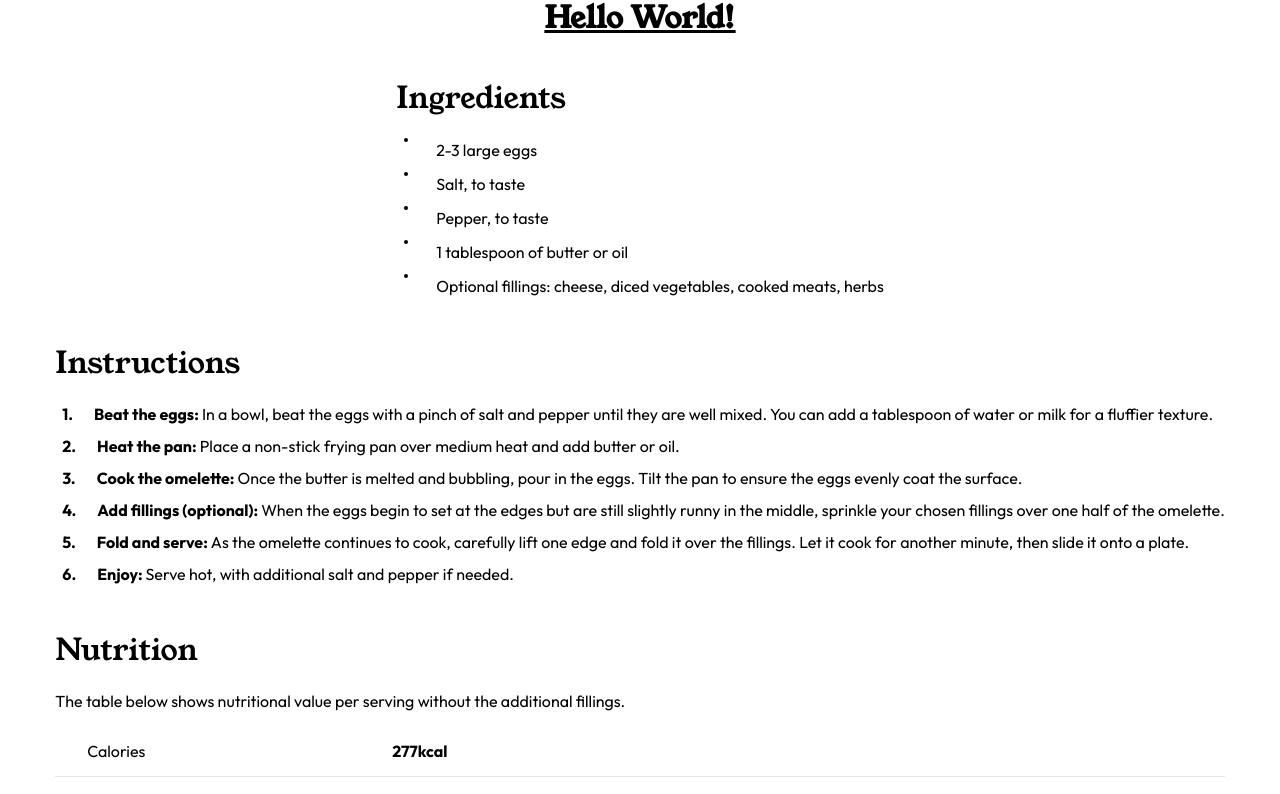
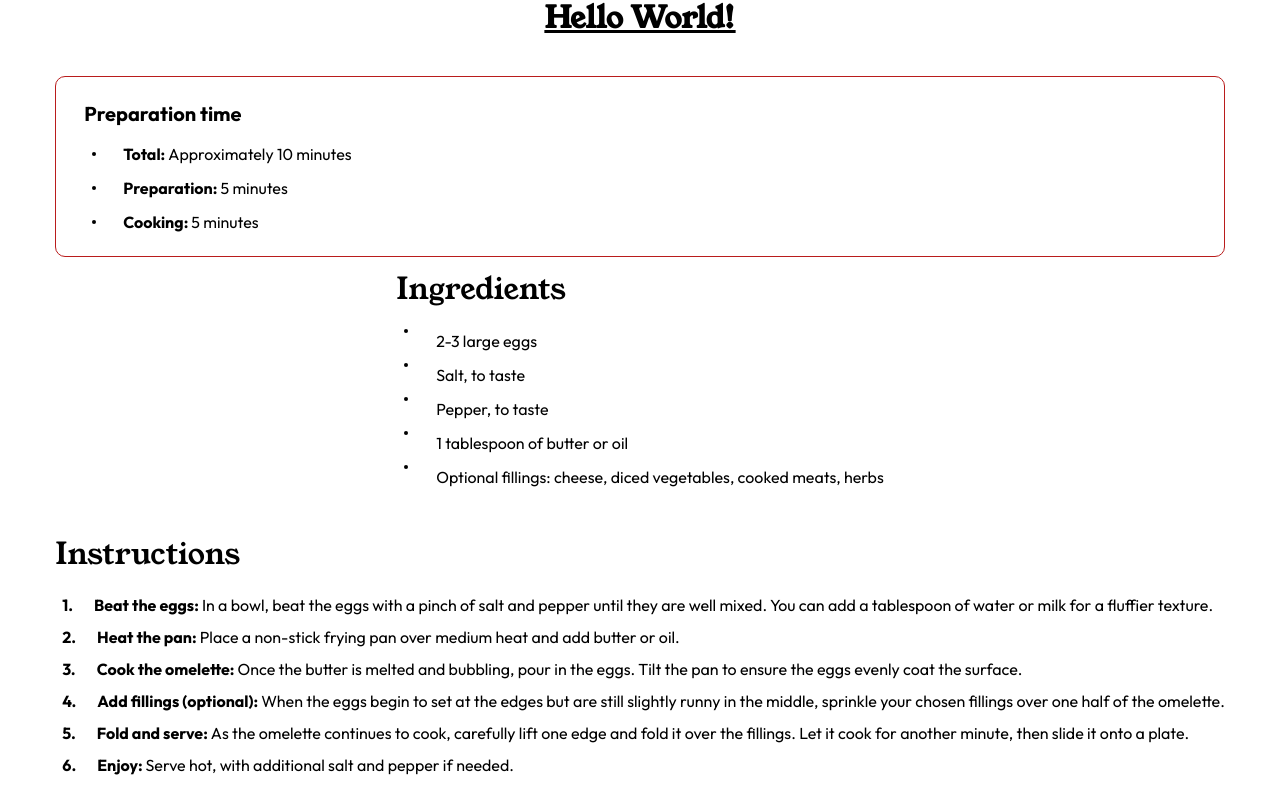
Before and after one commit to fkrunic/frontend-mentor-recipe-page, a React (Vite) app: page / in a window 1280 px wide. Shown: the top 794 px of the page. Built offline with nearby package versions, Linux system fonts and the light colour scheme.

Commit message:
feat: preparation-section

```diff
--- a/src/App.tsx
+++ b/src/App.tsx
@@ -1,14 +1,16 @@
 import './App.css'
 import {NutritionSection} from "./components/NutritionSection.tsx";
 import {InstructionSection} from "./components/InstructionSection.tsx";
-import {appData, ingredientSection, instructionSection} from "./data.ts";
+import {appData, ingredientSection, instructionSection, preparationSection} from "./data.ts";
 import {IngredientSection} from "./components/IngredientSection.tsx";
+import {PreparationSection} from "./components/PreparationSection.tsx";
 
 function App() {
   return (
       <div className="flex flex-col justify-center items-center min-h-screen">
           <h1 className="text-3xl font-young-serif font-bold underline">Hello World!</h1>
           <div className="flex flex-col gap-[10px] items-center px-[10px] py-[40px]">
+              <PreparationSection {...preparationSection} />
               <IngredientSection {...ingredientSection} />
               <InstructionSection {...instructionSection} />
               <NutritionSection title={appData.title} description={appData.description} entries={appData.entries} />
--- /dev/null
+++ b/src/components/PreparationRow.tsx
@@ -0,0 +1,19 @@
+import {Bullet} from "./Bullet.tsx";
+import React from "react";
+
+export interface PreparationRowProps {
+    title: string,
+    description: string,
+}
+
+export const PreparationRow: React.FC<PreparationRowProps> = ({ title, description }) => {
+    return (
+        <div className="flex flex-row gap-[27px] items-center">
+            <Bullet/>
+            <div className="font-outfit text-[16px]">
+                <span className="font-bold">{title}: </span>
+                <span>{description}</span>
+            </div>
+        </div>
+    )
+}
--- /dev/null
+++ b/src/components/PreparationSection.tsx
@@ -0,0 +1,22 @@
+import {PreparationRow, PreparationRowProps} from "./PreparationRow.tsx";
+import React from "react";
+
+export interface PreparationSectionProps {
+    rows: PreparationRowProps[]
+}
+
+export const PreparationSection: React.FC<PreparationSectionProps> = ({rows}) => {
+    return (
+        <div className="w-full flex flex-col px-[28px] py-[22px] rounded-[10px] border border-red-700">
+            <div className="flex flex-col gap-[13px]">
+                <div className="font-outfit font-bold text-[20px]">Preparation time</div>
+                <div className="w-full flex flex-col pl-[8px]">
+                    <div className="flex flex-col gap-[10px]">{rows.map((row, index) =>
+                        <PreparationRow key={index} {...row}/>
+                    )}
+                    </div>
+                </div>
+            </div>
+        </div>
+    )
+}
--- a/src/data.ts
+++ b/src/data.ts
@@ -1,6 +1,7 @@
 import {InstructionSection} from "./components/InstructionSection.tsx";
 import {NutritionSectionProps} from "./components/NutritionSection.tsx";
 import {IngredientSectionProps} from "./components/IngredientSection.tsx";
+import {PreparationSectionProps} from "./components/PreparationSection.tsx";
 
 export const appData: NutritionSectionProps = {
     title: "Nutrition",
@@ -69,3 +70,20 @@ export const ingredientSection: IngredientSectionProps = {
         "Optional fillings: cheese, diced vegetables, cooked meats, herbs"
     ]
 }
+
+export const preparationSection: PreparationSectionProps = {
+    rows: [
+        {
+            title: "Total",
+            description: "Approximately 10 minutes"
+        },
+        {
+            title: "Preparation",
+            description: "5 minutes"
+        },
+        {
+            title: "Cooking",
+            description: "5 minutes"
+        }
+    ]
+}
```
